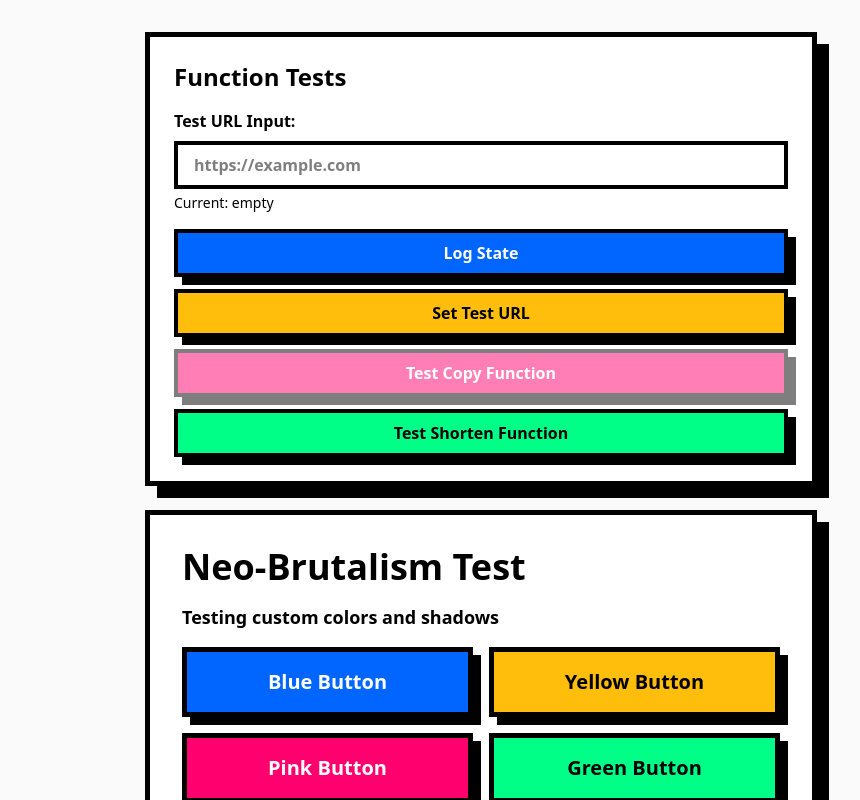
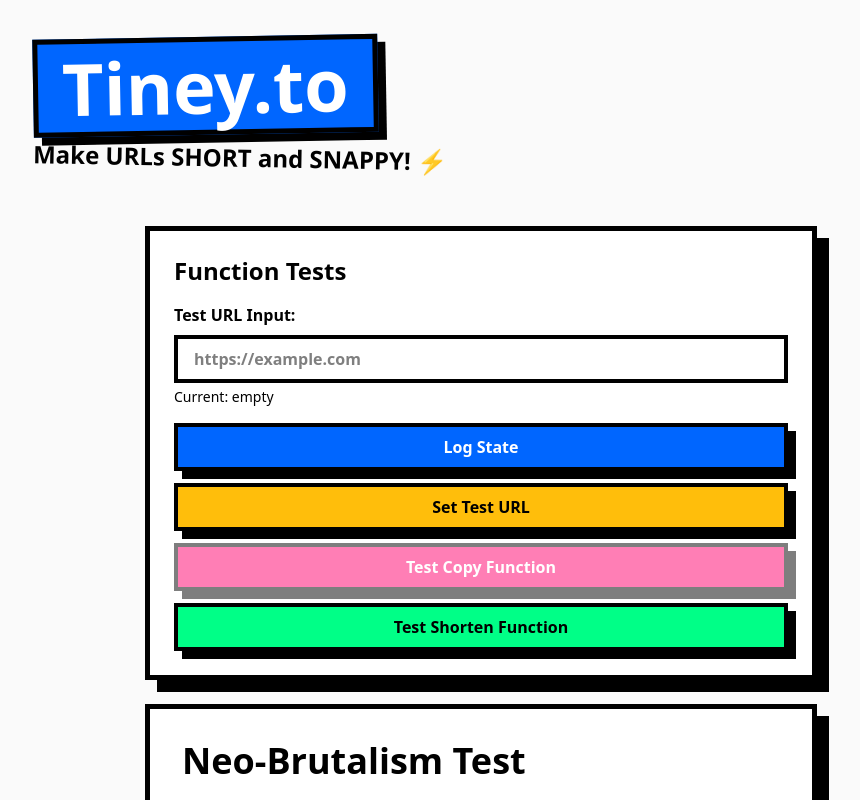
Before and after one commit to sumantmodak/tiney.to, a React (Vite) app in the folder webapp/: page / in a window 1280 px wide. Shown: the top 800 px of the page, without its empty margins (159-1019 px from the left). Built offline with nearby package versions, Linux system fonts and the light colour scheme.

Commit message:
main banner done

```diff
--- a/webapp/src/App.tsx
+++ b/webapp/src/App.tsx
@@ -75,6 +75,21 @@ function App() {
 
   return (
     <div className="min-h-screen bg-neo-bg p-8">
+      <Toaster position="top-center" />
+
+      {/* Header */}
+      <div className="max-w-4xl mx-auto mb-12">
+        <h1 className="text-7xl font-black text-black mb-4 transform -rotate-1">
+          <span className="inline-block bg-neo-blue text-white px-6 py-2 border-[5px] border-black shadow-neo-sm">
+            Tiney.to
+          </span>
+        </h1>
+        <p className="text-2xl font-extrabold text-black transform rotate-1">
+          Make URLs SHORT and SNAPPY! ⚡
+        </p>
+      </div>
+
+      {/* Temporary: Keep test section below */}
       <div className="max-w-2xl mx-auto">
         {/* Test State and Functions */}
         <div className="bg-white border-[5px] border-black p-6 shadow-neo-lg mb-6">
```
